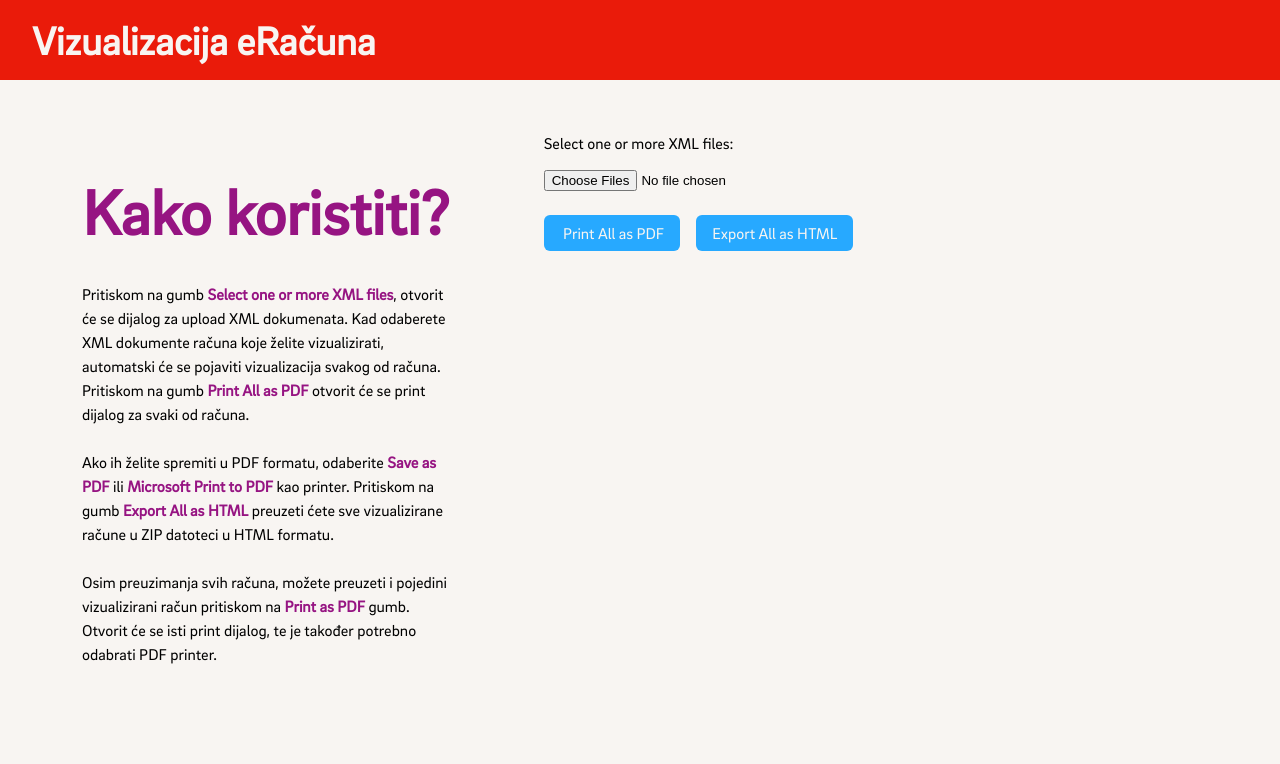
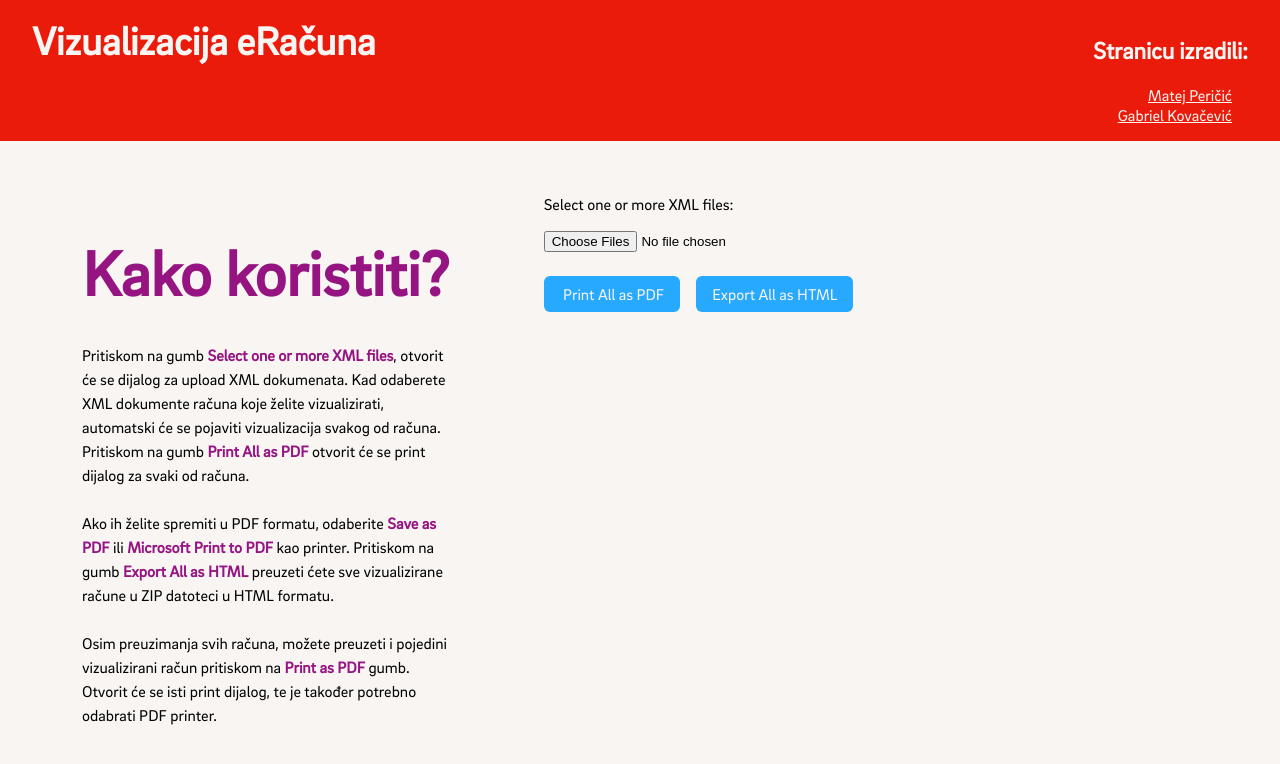
Before and after one commit to gabriel-kovacevic/Vizualizacija-eRacuna, a website: page index.html in a window 1280 px wide. Drawn offline with nearby package versions, Linux system fonts and the light colour scheme; no server answers.

Commit message:
Commitovi sa dev brancha (CSS i XSLT)

```diff
--- a/index.html
+++ b/index.html
@@ -24,7 +24,8 @@
 
     .header {
       display: flex;
-      flex-direction: column;
+      flex-direction: row;
+      justify-content: space-between;
       margin: 0;
       padding: 0;
       width: 100vw;
@@ -32,6 +33,15 @@
       height: auto;
       background-color: #ea1b0a;
       color: #f8f5f2;
+    }
+    .header a {
+      color: #f8f5f2;
+      margin: 0 1rem;
+    }
+    .contact  {
+      margin: 1rem 2rem;
+      text-align: right;
+      font-size: 1rem;
     }
 
     .header h1 {
@@ -92,6 +102,8 @@
       overflow: hidden;
       flex: 1 1 600px;
       display: flex;
+      width: fit-content;
+      box-sizing: content-box;
       flex-direction: column;
     }
 
@@ -165,6 +177,11 @@
 <body>
   <div class="header">
     <h1>Vizualizacija eRačuna</h1>
+    <div class="contact">
+      <h2>Stranicu izradili: </h2>
+      <a href="mailto:matej.pericic.external@eon.hr">Matej Peričić</a><br>
+      <a href="mailto:gabriel.kovacevic.external@eon.hr">Gabriel Kovačević</a>
+    </div>
   </div>
   <div class="frames">
     <div class="content">
```
Also changed, not shown: 1 other file.
